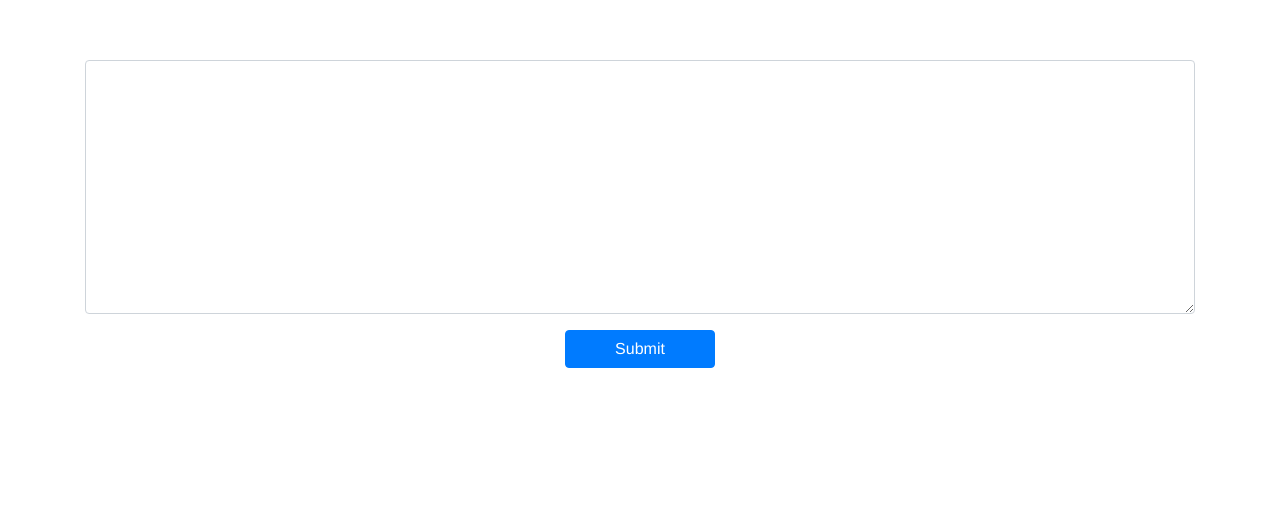
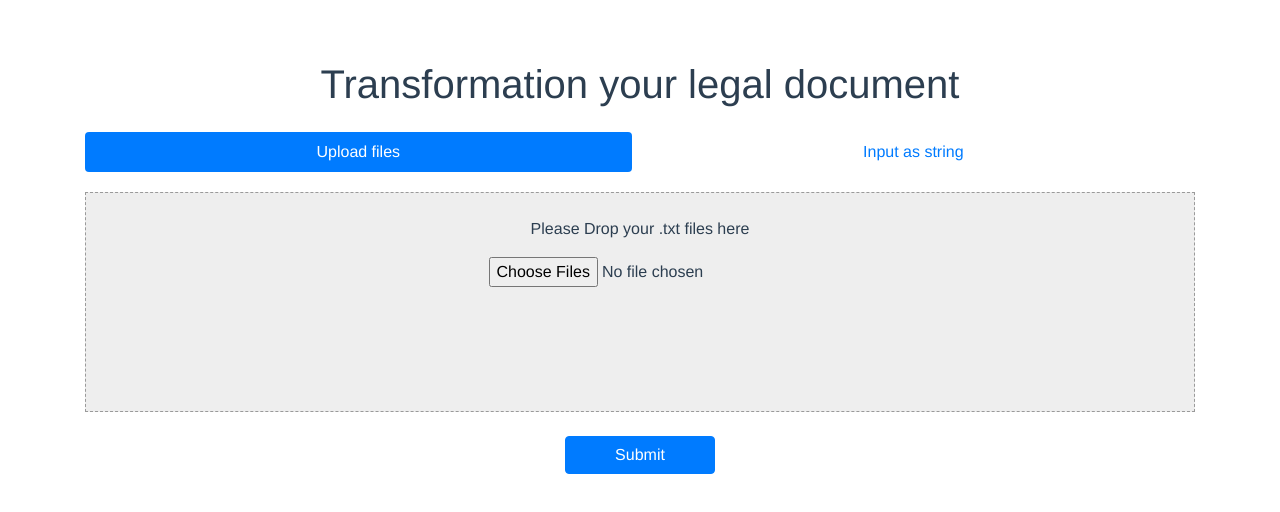
Before and after one commit to ElaineHuang/data-table-transformation, a Vue app: page / in a window 1280 px wide. Shown: the top 512 px of the page. Built offline with nearby package versions, Linux system fonts and the light colour scheme.

Commit message:
Upload txt files

```diff
--- a/src/App.vue
+++ b/src/App.vue
@@ -1,8 +1,17 @@
 <template>
   <div id="app">
     <div class="container">
+      <h1 class="mb-4">Transformation your legal document</h1>
       <form @submit.prevent="submitForm">
-        <textarea required v-model="currentData" class="form-control" cols="30" rows="10"></textarea>
+        <nav class="nav nav-pills nav-fill">
+          <a class="nav-item nav-link" href="#" :class="{ active: tab === 0 }" @click="tab = 0">Upload files</a>
+          <a class="nav-item nav-link" href="#" :class="{ active: tab === 1 }" @click="tab = 1">Input as string</a>
+        </nav>
+        <label v-if="tab === 0" class="file-block">
+          <p class="mt-4">Please Drop your .txt files here</p>
+          <input type="file" accept=".txt" multiple @change="loadTextFromFile" />
+        </label>
+        <textarea v-if="tab === 1" v-model="currentData" class="form-control mt-3" cols="30" rows="10"></textarea>
         <button class="btn btn-primary submit mt-3" type="submit">Submit</button>
       </form>
       <div class="text-right">
@@ -34,12 +43,16 @@ export default {
     return {
       currentData: '',
       tableData: [],
-      downloadable: false
+      downloadable: false,
+      example: null,
+      fileText: '',
+      tab: 0
     }
   },
   methods: {
     submitForm () {
-      const rows = this.currentData.trim().split('#')
+      const target = this.tab ? this.currentData : this.fileText
+      const rows = target.trim().split('#')
       this.tableData = rows.map((row) => {
         const pureRow = row.trim()
         const cols = pureRow.split('!')
@@ -59,6 +72,16 @@ export default {
         autoWidth: true, //Optional
         bookType: 'xlsx' //Optional
       })
+    },
+    loadTextFromFile (e) {
+      for (let i = 0; i < e.target.files.length; i++) {
+        const file = e.target.files[i]
+        const reader = new FileReader()
+        reader.onload = e => {
+          this.fileText = this.fileText + e.target.result
+        }
+        reader.readAsText(file, 'big5')
+      }
     }
   }
 }
@@ -79,4 +102,12 @@ export default {
 .submit {
   width: 150px;
 }
+
+.file-block {
+  display: block;
+  background: #eee;
+  height: 220px;
+  margin-top: 20px;
+  border: 1px dashed #9a9a9a;
+}
 </style>
```
